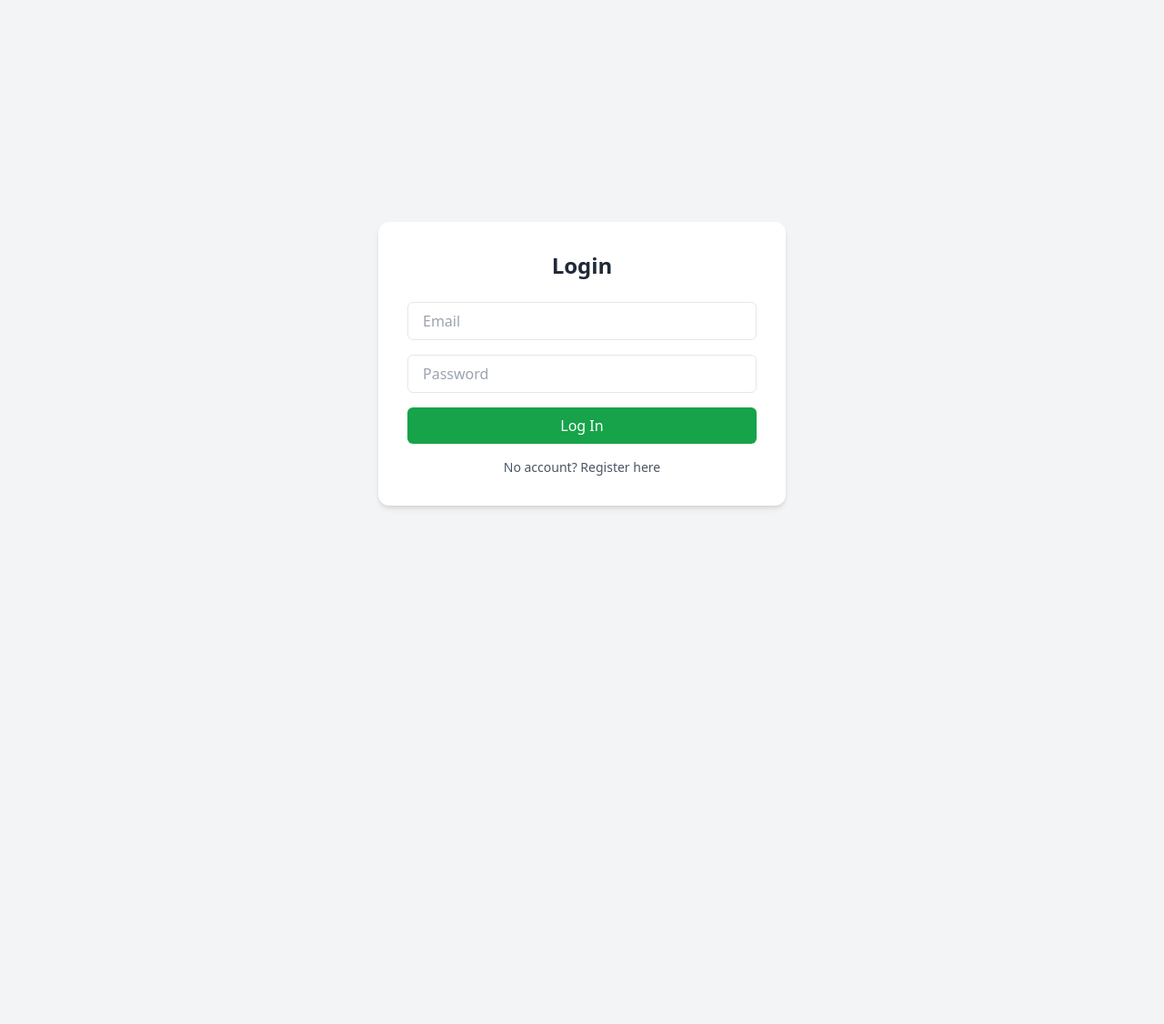
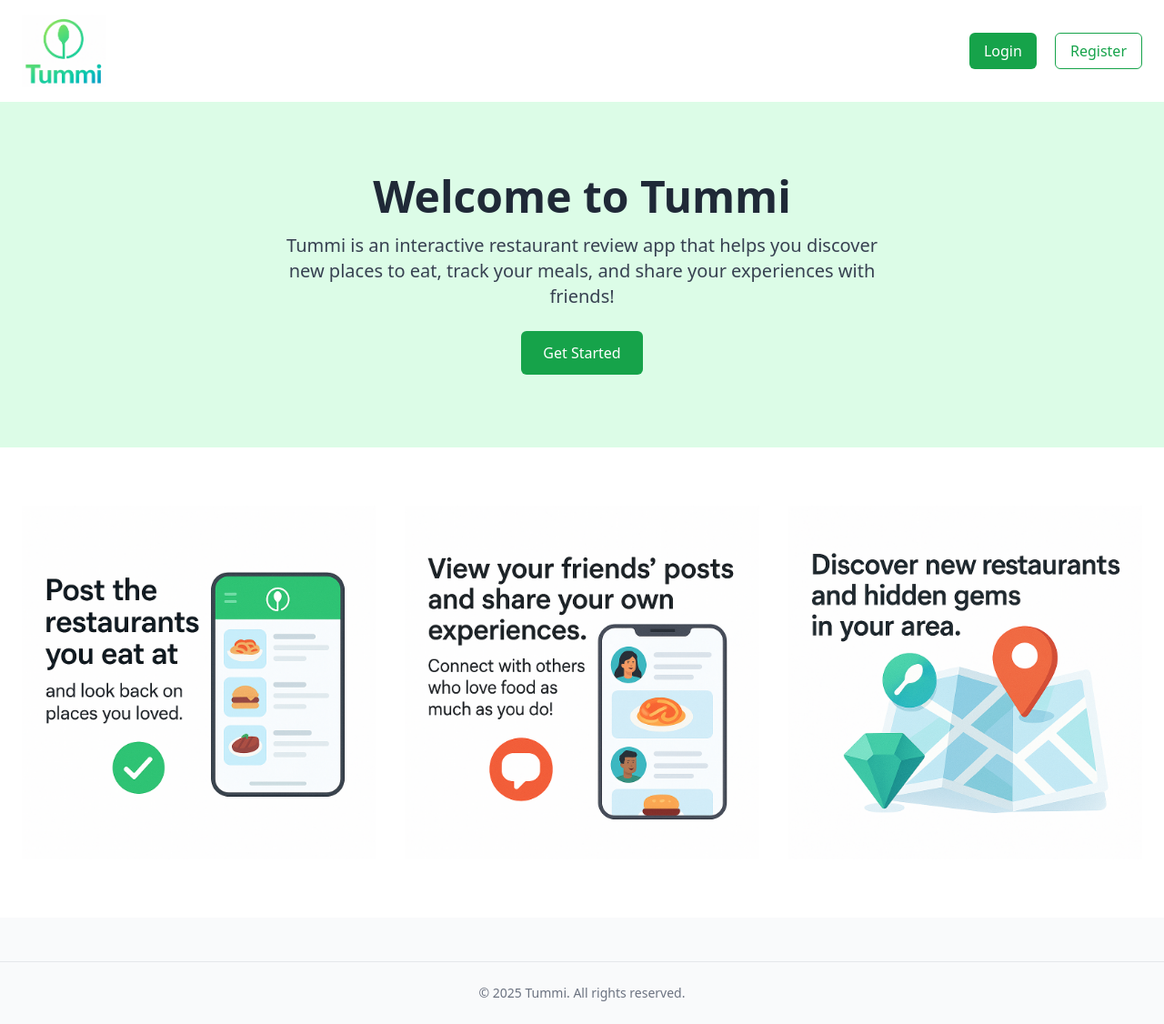
Before and after one commit to cnieh49/CPSC-419-Group-11-Tummi, a Flask app: page /login-page in a window 1280 px wide. Shown: the whole page at 91% size. Before the commit the page ends 559 px from the top, so only its background shows below. Run offline with Flask 3, Linux system fonts and the light colour scheme; some libraries are stand-ins or nearby versions.

Commit message:
create landing page for login/register with tummi logo and description of app.

```diff
--- a/templates/login.html
+++ b/templates/login.html
@@ -3,26 +3,66 @@
 
 <head>
   <meta charset="UTF-8">
-  <title>Login</title>
+  <title>Tummi | Welcome</title>
   <script src="https://cdn.tailwindcss.com"></script>
 </head>
 
-<body class="bg-gray-100 flex items-center justify-center min-h-screen">
-  <div class="bg-white p-8 rounded-xl shadow-md w-full max-w-md">
-    <h2 class="text-2xl font-semibold text-center text-gray-800 mb-6">Login</h2>
-    <form id="login-form" class="space-y-4">
-      <input type="email" id="email" placeholder="Email" required
-        class="w-full px-4 py-2 border rounded-md focus:outline-none focus:ring-2 focus:ring-primary" />
+<body class="bg-gray-50 text-gray-800">
 
-      <input type="password" id="password" placeholder="Password" required
-        class="w-full px-4 py-2 border rounded-md focus:outline-none focus:ring-2 focus:ring-primary" />
+  <nav class="flex items-center justify-between px-6 py-4 bg-white shadow-md">
+    <img src="{{ url_for('static', filename='images/tummi-logo.png') }}" alt="Tummi logo" class="h-20">
+    <div class="space-x-4">
+      <button onclick="document.getElementById('login-modal').classList.remove('hidden')"
+        class="bg-green-600 text-white px-4 py-2 rounded-md hover:bg-green-700 transition">Login</button>
+      <a href="/register-page"
+        class="bg-white text-green-600 border border-green-600 px-4 py-2 rounded-md hover:bg-green-50 transition">Register</a>
+    </div>
+  </nav>
 
-      <button type="submit" class="w-full bg-green-600 text-white py-2 rounded-md hover:bg-green-700 transition">
-        Log In
-      </button>
-    </form>
-    <p id="message" class="text-center mt-4 font-medium"></p>
-    <p class="text-sm text-center text-gray-600 mt-4">No account? <a href="/register-page">Register here</a></p>
+  <section class="text-center py-20 px-4 bg-green-100">
+    <h1 class="text-4xl md:text-5xl font-bold mb-4">Welcome to Tummi</h1>
+    <p class="text-lg md:text-xl max-w-2xl mx-auto text-gray-700 mb-6">
+      Tummi is an interactive restaurant review app that helps you discover new places to eat, track your meals, and share your experiences with friends!
+    </p>
+    <button onclick="document.getElementById('login-modal').classList.remove('hidden')"
+      class="bg-green-600 text-white px-6 py-3 rounded-md hover:bg-green-700 transition">Get Started</button>
+  </section>
+
+  <section id="features" class="py-16 px-6 bg-white">
+    <div class="grid md:grid-cols-3 gap-8 text-center">
+      <div>
+        <img src="{{ url_for('static', filename='images/easy-tracking.png') }}" alt="Hidden Gems" class="mx-auto h-50 w-50">
+      </div>
+      <div>
+        <img src="{{ url_for('static', filename='images/social-interaction.png') }}" alt="Hidden Gems" class="mx-auto h-50 w-50">
+      </div>
+      <div>
+        <img src="{{ url_for('static', filename='images/hidden-gems.png') }}" alt="Hidden Gems" class="mx-auto h-50 w-50">
+      </div>
+    </div>
+  </section>
+
+  <footer class="text-center text-sm py-6 text-gray-500 bg-gray-50 border-t mt-12">
+    &copy; 2025 Tummi. All rights reserved.
+  </footer>
+
+  <div id="login-modal" class="fixed inset-0 bg-black bg-opacity-50 flex items-center justify-center hidden z-50">
+    <div class="bg-white p-8 rounded-xl shadow-lg w-full max-w-md relative">
+      <button onclick="document.getElementById('login-modal').classList.add('hidden')"
+        class="absolute top-3 right-4 text-gray-400 hover:text-gray-600 text-xl">&times;</button>
+      <h2 class="text-2xl font-semibold text-center text-gray-800 mb-6">Login to Tummi</h2>
+      <form id="login-form" class="space-y-4">
+        <input type="email" id="email" placeholder="Email" required
+          class="w-full px-4 py-2 border rounded-md focus:outline-none focus:ring-2 focus:ring-green-600" />
+        <input type="password" id="password" placeholder="Password" required
+          class="w-full px-4 py-2 border rounded-md focus:outline-none focus:ring-2 focus:ring-green-600" />
+        <button type="submit"
+          class="w-full bg-green-600 text-white py-2 rounded-md hover:bg-green-700 transition">Log In</button>
+      </form>
+      <p id="message" class="text-center mt-4 font-medium"></p>
+      <p class="text-sm text-center text-gray-600 mt-4">No account? <a href="/register-page"
+          class="text-green-600 underline">Register here</a></p>
+    </div>
   </div>
 
   <script>
@@ -35,7 +75,6 @@
       const email = document.getElementById('email').value.trim();
       const password = document.getElementById('password').value.trim();
 
-      // Client-side form validation
       if (!email || !password) {
         showMessage('Please fill in both fields.', 'text-red-600');
         return;
@@ -52,7 +91,7 @@
 
         if (res.ok) {
           localStorage.setItem('token', data.access_token);
-          showMessage('Login successful! Redirecting...', 'success');
+          showMessage('Login successful! Redirecting...', 'text-green-600');
           setTimeout(() => window.location.href = '/dashboard-page', 1000);
         } else {
           showMessage(data.message || 'Login failed.', 'text-red-600');
```
Also changed, not shown: templates/register.html (+8 -4 lines), db.sqlite, static/images/easy-tracking.png (added), static/images/hidden-gems.png (added), static/images/social-interaction.png (added), static/images/tummi-logo.png (added).
